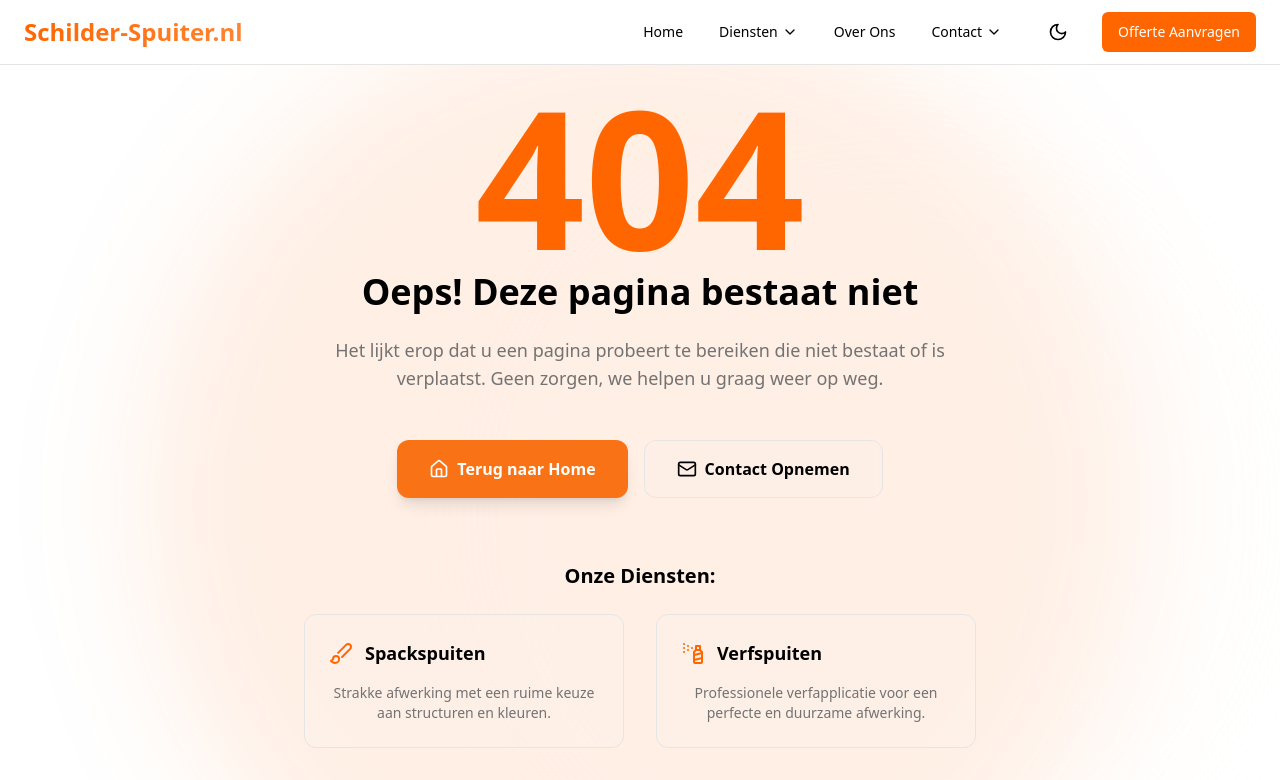
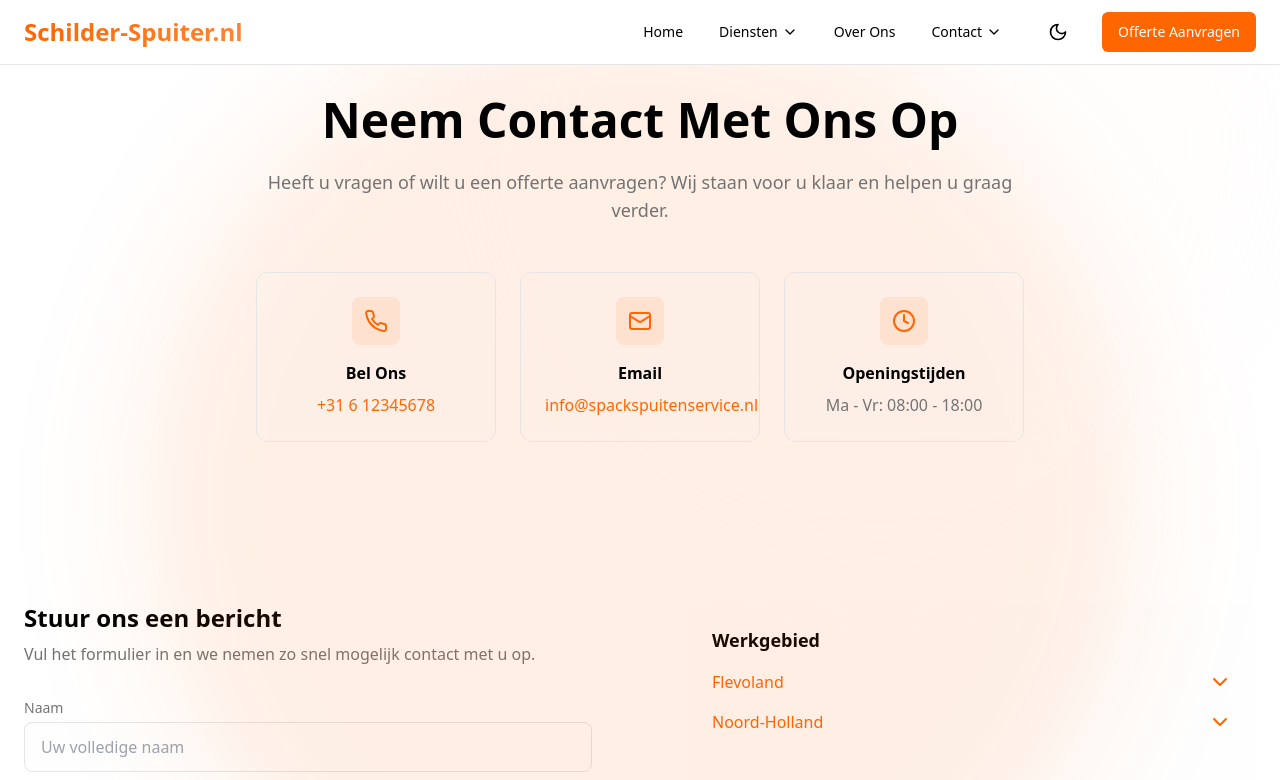
Before and after one commit to BernardusMolkenboer/schilderspuiter, a Next.js app: page /contact in a window 1280 px wide. Before the commit this address had no page. Shown: the top 780 px of the page. Built offline with nearby package versions, Linux system fonts and the light colour scheme.

Commit message:
Setup Contact Page

```diff
--- /dev/null
+++ b/src/components/contact/ContactDetails.tsx
@@ -0,0 +1,55 @@
+import {
+  Phone,
+  Mail,
+  Clock,
+  MapPin,
+  ChevronDown,
+  ArrowRight,
+} from "lucide-react";
+import { useState } from "react";
+
+const provinces = [
+  {
+    name: "Flevoland",
+    locations: ["Lelystad", "Almere", "Dronten", "Swifterbant", "Emmeloord"],
+  },
+  { name: "Noord-Holland", locations: ["Amsterdam", "Purmerend", "Volendam"] },
+];
+
+export default function ContactDetails() {
+  const [openProvince, setOpenProvince] = useState<string | null>(null);
+
+  const toggleProvince = (province: string) =>
+    setOpenProvince(openProvince === province ? null : province);
+
+  return (
+    <div className="bg-muted/10 p-6 text-foreground">
+      <h3 className="mb-4 text-lg font-semibold">Werkgebied</h3>
+      {provinces.map((province, index) => (
+        <div key={index} className="mb-4">
+          <button
+            onClick={() => toggleProvince(province.name)}
+            className="flex w-full items-center justify-between text-primary"
+          >
+            {province.name}
+            <ChevronDown
+              className={`${
+                openProvince === province.name ? "rotate-180" : ""
+              }`}
+            />
+          </button>
+          {openProvince === province.name && (
+            <ul className="mt-2 space-y-2 pl-4">
+              {province.locations.map((location, locIndex) => (
+                <li key={locIndex} className="flex items-center">
+                  <ArrowRight className="mr-2 h-4 w-4" />
+                  {location}
+                </li>
+              ))}
+            </ul>
+          )}
+        </div>
+      ))}
+    </div>
+  );
+}
--- /dev/null
+++ b/src/components/contact/ContactForm.tsx
@@ -0,0 +1,88 @@
+"use client";
+
+import { useState } from "react";
+import { Send, Loader2 } from "lucide-react";
+
+export default function ContactForm() {
+  const [isSubmitting, setIsSubmitting] = useState(false);
+  const [formData, setFormData] = useState({
+    name: "",
+    email: "",
+    phone: "",
+    service: "",
+    message: "",
+  });
+
+  const handleSubmit = async (e: React.FormEvent) => {
+    e.preventDefault();
+    setIsSubmitting(true);
+
+    try {
+      await new Promise((resolve) => setTimeout(resolve, 1000));
+      setFormData({ name: "", email: "", phone: "", service: "", message: "" });
+      alert("Bedankt! Uw bericht is verzonden.");
+    } catch (error) {
+      console.error("Error submitting form:", error);
+      alert("Er is iets misgegaan. Probeer het opnieuw.");
+    } finally {
+      setIsSubmitting(false);
+    }
+  };
+
+  const handleChange = (
+    e: React.ChangeEvent<
+      HTMLInputElement | HTMLTextAreaElement | HTMLSelectElement
+    >
+  ) => {
+    const { name, value } = e.target;
+    setFormData((prev) => ({ ...prev, [name]: value }));
+  };
+
+  return (
+    <div>
+      <div className="mb-8">
+        <h2 className="text-2xl font-bold text-foreground">
+          Stuur ons een bericht
+        </h2>
+        <p className="mt-2 text-muted-foreground">
+          Vul het formulier in en we nemen zo snel mogelijk contact met u op.
+        </p>
+      </div>
+      <form onSubmit={handleSubmit} className="space-y-6">
+        <div className="space-y-4">
+          <div>
+            <label
+              htmlFor="name"
+              className="block text-sm font-medium text-muted-foreground"
+            >
+              Naam
+            </label>
+            <input
+              type="text"
+              id="name"
+              name="name"
+              value={formData.name}
+              onChange={handleChange}
+              required
+              className="mt-1 block w-full rounded-lg border border-border bg-muted/10 px-4 py-3"
+              placeholder="Uw volledige naam"
+            />
+          </div>
+          {/* Additional fields */}
+        </div>
+        <button
+          type="submit"
+          disabled={isSubmitting}
+          className="flex w-full items-center justify-center rounded-lg bg-primary px-8 py-4 text-white"
+        >
+          {isSubmitting ? (
+            <Loader2 className="mr-2 h-5 w-5 animate-spin" />
+          ) : (
+            <Send className="mr-2 h-5 w-5" />
+          )}
+          {isSubmitting ? "Verzenden..." : "Verstuur Bericht"}
+        </button>
+      </form>
+    </div>
+  );
+}
--- /dev/null
+++ b/src/components/contact/ContactHero.tsx
@@ -0,0 +1,67 @@
+import { Mail, Phone, Clock } from "lucide-react";
+
+export default function ContactHero() {
+  return (
+    <section className="relative bg-background py-24 transition-colors duration-300">
+      {/* Decorative elements */}
+      <div className="absolute inset-0">
+        <div className="absolute left-1/2 top-0 h-[1000px] w-[1000px] -translate-x-1/2 rounded-full bg-primary/10 blur-3xl" />
+        <div className="absolute bottom-0 right-0 h-[800px] w-[800px] rounded-full bg-secondary/10 blur-3xl" />
+      </div>
+      <div className="container relative z-10 mx-auto px-6">
+        <div className="mx-auto max-w-3xl text-center">
+          <h1 className="mb-6 text-4xl font-bold text-foreground md:text-5xl">
+            Neem Contact Met Ons Op
+          </h1>
+          <p className="mb-12 text-lg text-muted-foreground">
+            Heeft u vragen of wilt u een offerte aanvragen? Wij staan voor u
+            klaar en helpen u graag verder.
+          </p>
+          <div className="grid gap-6 md:grid-cols-3">
+            {[
+              {
+                icon: Phone,
+                title: "Bel Ons",
+                info: "+31 6 12345678",
+                link: "tel:+31612345678",
+              },
+              {
+                icon: Mail,
+                title: "Email",
+                info: "info@spackspuitenservice.nl",
+                link: "mailto:info@spackspuitenservice.nl",
+              },
+              {
+                icon: Clock,
+                title: "Openingstijden",
+                info: "Ma - Vr: 08:00 - 18:00",
+              },
+            ].map((item, index) => (
+              <div
+                key={index}
+                className="rounded-xl border border-border bg-muted/10 p-6 backdrop-blur-sm transition-colors hover:bg-muted/20"
+              >
+                <div className="mx-auto mb-4 flex h-12 w-12 items-center justify-center rounded-lg bg-primary/10">
+                  <item.icon className="h-6 w-6 text-primary" />
+                </div>
+                <h3 className="mb-2 font-semibold text-foreground">
+                  {item.title}
+                </h3>
+                {item.link ? (
+                  <a
+                    href={item.link}
+                    className="text-primary transition-colors hover:text-primary/80"
+                  >
+                    {item.info}
+                  </a>
+                ) : (
+                  <p className="text-muted-foreground">{item.info}</p>
+                )}
+              </div>
+            ))}
+          </div>
+        </div>
+      </div>
+    </section>
+  );
+}
--- /dev/null
+++ b/src/pages/contact.tsx
@@ -0,0 +1,19 @@
+import ContactHero from "@/components/contact/ContactHero";
+import ContactForm from "@/components/contact/ContactForm";
+import ContactDetails from "@/components/contact/ContactDetails";
+import Layout from "../layout/DefaultLayout";
+
+export default function ContactPage() {
+  return (
+    <Layout
+      title="Neem Contact Op"
+      description="Wij staan klaar om u te helpen bij al uw vragen en projecten."
+    >
+      <ContactHero />
+      <section className="container mx-auto my-16 grid gap-12 px-6 lg:grid-cols-2 lg:gap-24">
+        <ContactForm />
+        <ContactDetails />
+      </section>
+    </Layout>
+  );
+}
```
